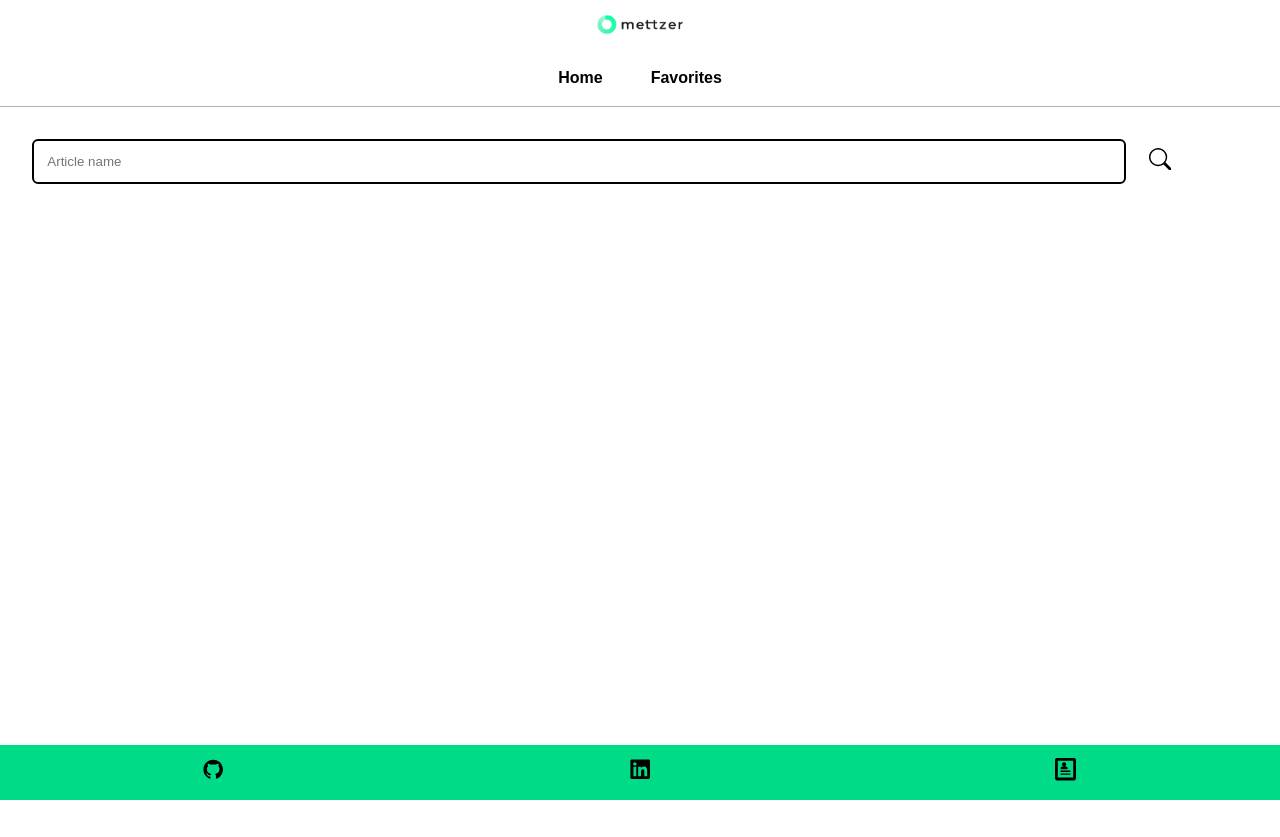
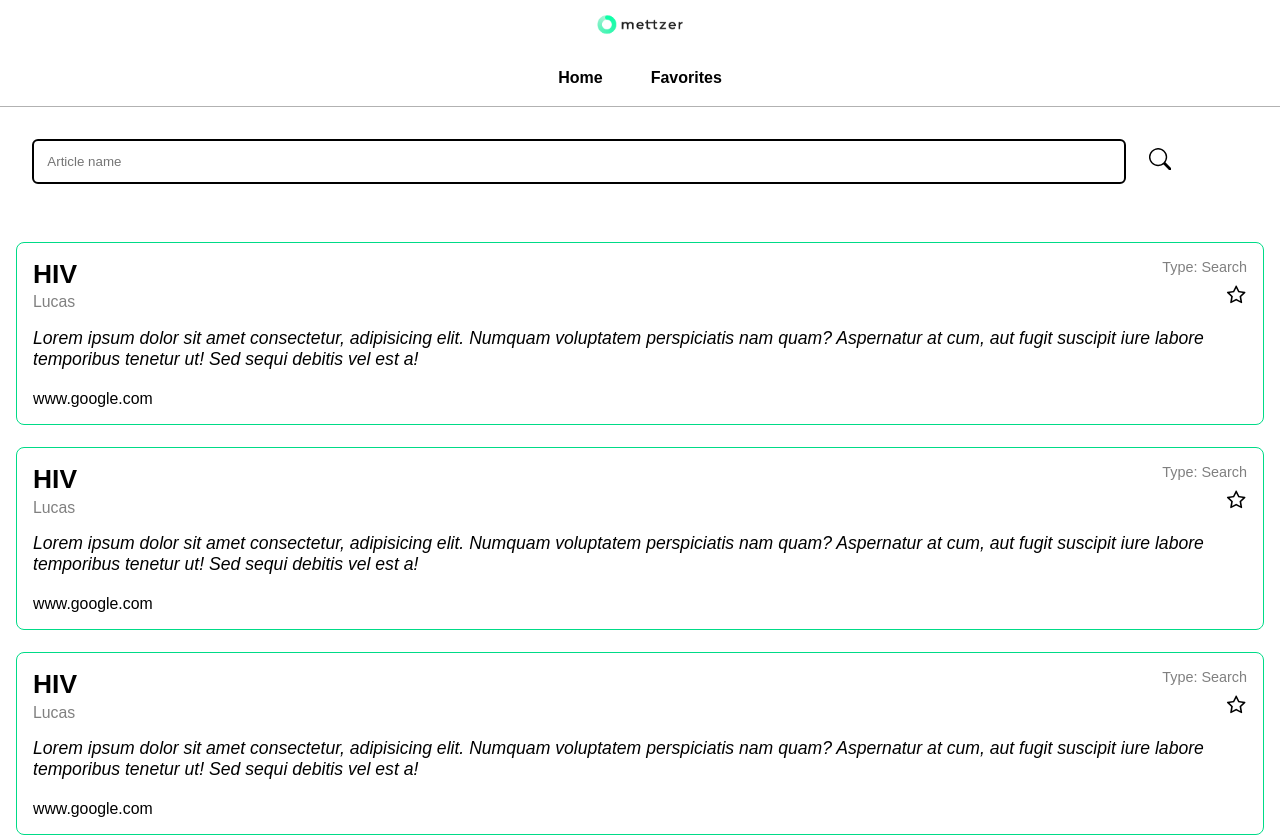
Before and after one commit to Lucky-ta/Mettzer, a Next.js app: page / in a window 1280 px wide. Shown: the top 837 px of the page. Before the commit the page ends 800 px from the top, so only its background shows below. Built offline with nearby package versions, Linux system fonts and the light colour scheme.

Commit message:
Set card initial css

```diff
--- a/src/components/Card/Card.tsx
+++ b/src/components/Card/Card.tsx
@@ -1,10 +1,42 @@
-import React from 'react';
-import { CardContainer, CardTitle } from '.';
+import React from "react";
+import { AiOutlineStar } from "react-icons/ai";
+import {
+  CardAuthor,
+  CardContainer,
+  CardDescription,
+  CardFavoriteButton,
+  CardFlexContainer,
+  CardHeader,
+  CardTitle,
+  CardType,
+  CardUrl,
+  FavoriteButtonContainer,
+} from ".";
 
 function Card() {
   return (
     <CardContainer>
-      <CardTitle>card</CardTitle>
+      <CardHeader>
+        <CardFlexContainer>
+          <CardTitle>HIV</CardTitle>
+          <CardAuthor>Lucas</CardAuthor>
+        </CardFlexContainer>
+        <FavoriteButtonContainer>
+          <CardType>{`Type: ${'Search'}`}</CardType>
+          <CardFavoriteButton type="button">
+            <AiOutlineStar />
+          </CardFavoriteButton>
+        </FavoriteButtonContainer>
+      </CardHeader>
+      <CardFlexContainer>
+        <CardDescription>
+          Lorem ipsum dolor sit amet consectetur, adipisicing elit. Numquam
+          voluptatem perspiciatis nam quam? Aspernatur at cum, aut fugit
+          suscipit iure labore temporibus tenetur ut! Sed sequi debitis vel est
+          a!
+        </CardDescription>
+        <CardUrl>www.google.com</CardUrl>
+      </CardFlexContainer>
     </CardContainer>
   );
 }
--- a/src/components/Card/index.ts
+++ b/src/components/Card/index.ts
@@ -1,9 +1,84 @@
 import styled from 'styled-components';
 
+export const CardHomeContainer = styled.main`
+    display: grid;
+    grid-template-columns: 1fr;
+    margin: 1em;
+    margin-top: 3.6em;
+    gap: 1.4em;
+
+`;
+
 export const CardContainer = styled.div`
-
+    border: 1px solid #00db87;
+    border-radius: 8px;
+    padding: 1em;
+    &&:hover {
+        box-shadow: rgba(0, 0, 0, 0.35) 0px 5px 15px;
+        border: 2px solid #00db87;
+        cursor: pointer;
+    }
 `;
 
 export const CardTitle = styled.h2`
 
 `;
+
+export const CardAuthor = styled.p`
+    color: grey;
+    font-size: 0.9em;
+`;
+
+export const CardType = styled.p`
+    color: grey;
+    font-size: 0.9em;
+`;
+
+export const CardDescription = styled.p`
+    word-wrap: break-word;
+    font-style: oblique;
+`;
+
+export const CardUrl = styled.p`
+    font-size: 0.9em;
+    margin-top: 1em;
+
+    &&:hover {
+        cursor: pointer;
+        color: blue;
+        font-size: 1em;
+    }
+`;
+
+export const FavoriteButtonContainer = styled.div`
+    text-align: end;
+
+`;
+
+export const CardFavoriteButton = styled.button`
+    border: none;
+    background: none;
+    margin-top: 0.4em;
+    font-size: 1.4em;
+    border-radius: 100%;
+    transition: 0.1s all;
+
+    &&:hover {
+        cursor: pointer;
+        color: #FFC000;
+    }
+`;
+
+export const CardHeader = styled.div`
+    display: flex;
+    width: 100%;
+    justify-content: space-between;
+    margin-bottom: 1em;
+`;
+
+export const CardFlexContainer = styled.div`
+    display: flex;
+    flex-direction: column;
+    gap: 0.2em;
+    font-size: 1.1em;
+`;
--- a/src/components/Footer/index.ts
+++ b/src/components/Footer/index.ts
@@ -5,8 +5,6 @@ export const FooterContaier = styled.footer`
     justify-content: space-around;
     width: 100%;
     background-color: #00db87;
-    position: fixed;
-    bottom: 0;
 `;
 
 export const FooterButton = styled.button`
--- a/src/pages/index.tsx
+++ b/src/pages/index.tsx
@@ -2,12 +2,22 @@ import React from 'react';
 import Footer from '../components/Footer/Footer';
 import Header from '../components/Header/Header';
 import Form from '../components/Form/Form';
+import Card from '../components/Card/Card';
+import { CardHomeContainer } from '../components/Card';
 
 function Home() {
   return (
     <div>
       <Header />
       <Form />
+      <CardHomeContainer>
+        <Card />
+        <Card />
+        <Card />
+        <Card />
+        <Card />
+        <Card />
+      </CardHomeContainer>
       <Footer />
     </div>
   );
--- a/src/styles/globalStyle.ts
+++ b/src/styles/globalStyle.ts
@@ -7,6 +7,11 @@ const GlobalStyle = createGlobalStyle`
     box-sizing: border-box;
     font-family: sans-serif, serif;
   }
+
+  body {
+    width: 100%;
+    height: 100vh;
+  }
 `;
 
 export default GlobalStyle;
```
